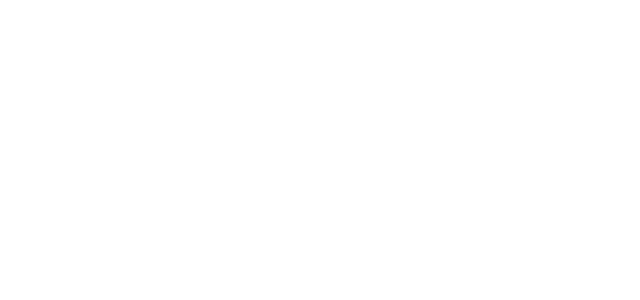
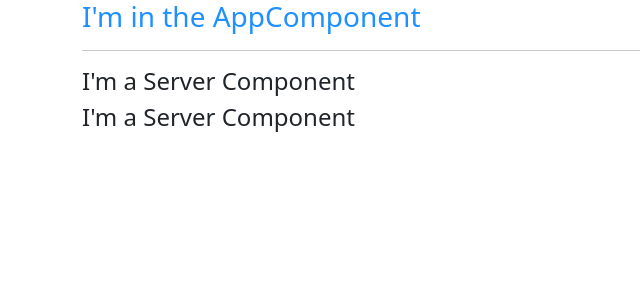
Before and after one commit to Sparker0i/AngularTest, an Angular app: page / in a window 1280 px wide. Shown: the top 300 px of the page, without its empty margins (0-640 px from the left). Built offline with nearby package versions, Linux system fonts and the light colour scheme.

Commit message:
Added Two new components

```diff
--- a/src/app/app.component.css
+++ b/src/app/app.component.css
@@ -0,0 +1,3 @@
+h3 {
+    color: darkblue
+}
--- a/src/app/app.component.html
+++ b/src/app/app.component.html
@@ -0,0 +1,9 @@
+<div class="container">
+  <div class="row">
+    <div class="col-xs-12">
+      <h3>I'm in the AppComponent</h3>
+      <hr>
+      <div class="app-servers"></div>
+    </div>
+  </div>
+</div>
--- a/src/app/app.component.ts
+++ b/src/app/app.component.ts
@@ -3,7 +3,12 @@
 @Component({
   selector: 'app-root',
   templateUrl: './app.component.html',
-  styleUrls: ['./app.component.css']
+  //styleUrls: ['./app.component.css']
+  styles: [`
+    h3 {
+      color: dodgerblue;
+    }
+  `]
 })
 export class AppComponent {
 
--- a/src/app/app.module.ts
+++ b/src/app/app.module.ts
@@ -3,10 +3,14 @@
 import { FormsModule } from '@angular/forms';
 
 import { AppComponent } from './app.component';
+import { ServerComponent } from './server/server.component';
+import { ServersComponent } from './servers/servers.component';
 
 @NgModule({
   declarations: [
-    AppComponent
+    AppComponent,
+    ServerComponent,
+    ServersComponent
   ],
   imports: [
     BrowserModule,
--- /dev/null
+++ b/src/app/server/server.component.html
@@ -0,0 +1 @@
+<h4>I'm a Server Component</h4>
--- /dev/null
+++ b/src/app/servers/servers.component.html
@@ -0,0 +1,2 @@
+<app-server></app-server>
+<app-server></app-server>
--- /dev/null
+++ b/src/app/servers/servers.component.ts
@@ -0,0 +1,14 @@
+import { Component, OnInit } from '@angular/core';
+
+@Component({
+  selector: '.app-servers',
+  template: '<app-server></app-server><app-server></app-server>'
+})
+export class ServersComponent implements OnInit {
+
+  constructor() { }
+
+  ngOnInit(): void {
+  }
+
+}
--- a/src/index.html
+++ b/src/index.html
@@ -8,6 +8,6 @@
   <link rel="icon" type="image/x-icon" href="favicon.ico">
 </head>
 <body>
-  <app-root></app-root>
+  <app-root>Loading...</app-root>
 </body>
 </html>
```
Also changed, not shown: src/app/server/server.component.ts (added, +9 -0 lines), src/app/servers/servers.component.css (added), 2 other files (tests, documents, lock files or other folders).
